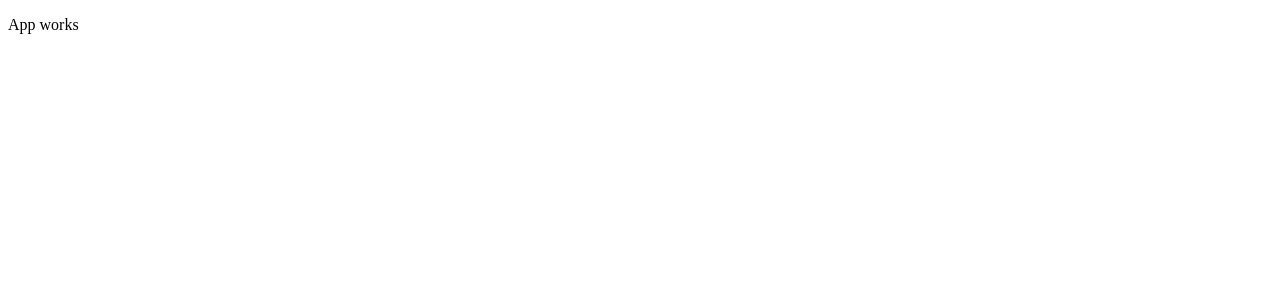
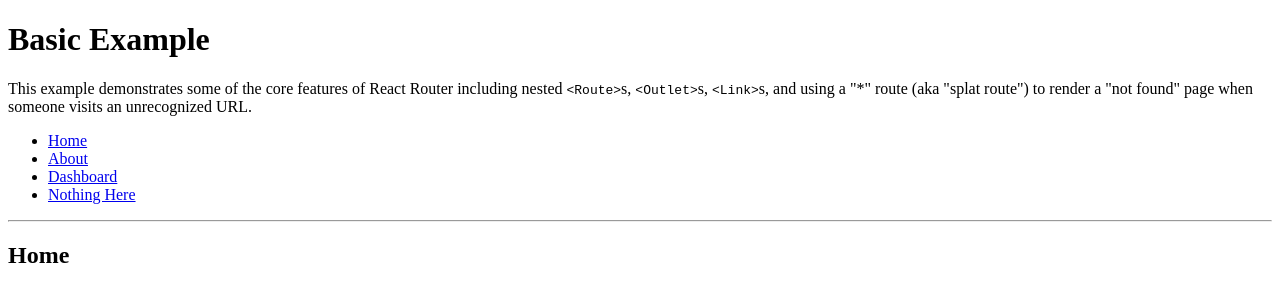
Before and after one commit to olsard7/router-example, a React (Create React App) app: page / in a window 1280 px wide. Shown: the top 302 px of the page. Built offline with nearby package versions, Linux system fonts and the light colour scheme.

Commit message:
add basic example

```diff
--- a/package.json
+++ b/package.json
@@ -6,8 +6,11 @@
     "@testing-library/jest-dom": "^5.16.4",
     "@testing-library/react": "^13.1.1",
     "@testing-library/user-event": "^13.5.0",
+    "history": "^5.3.0",
     "react": "^18.0.0",
     "react-dom": "^18.0.0",
+    "react-router": "^6.3.0",
+    "react-router-dom": "^6.3.0",
     "react-scripts": "5.0.1",
     "web-vitals": "^2.1.4"
   },
--- a/src/App.js
+++ b/src/App.js
@@ -1,5 +1,102 @@
-function App() {
-  return <p>App works</p>;
+import { Routes, Route, Outlet, Link } from "react-router-dom";
+
+const App = () => {
+  return (
+    <div>
+      <h1>Basic Example</h1>
+
+      <p>
+        This example demonstrates some of the core features of React Router
+        including nested <code>&lt;Route&gt;</code>s,{" "}
+        <code>&lt;Outlet&gt;</code>s, <code>&lt;Link&gt;</code>s, and using a
+        "*" route (aka "splat route") to render a "not found" page when someone
+        visits an unrecognized URL.
+      </p>
+
+      {/* Routes nest inside one another. Nested route paths build upon
+            parent route paths, and nested route elements render inside
+            parent route elements. See the note about <Outlet> below. */}
+      <Routes>
+        <Route path="/" element={<Layout />}>
+          <Route index element={<Home />} />
+          <Route path="about" element={<About />} />
+          <Route path="dashboard" element={<Dashboard />} />
+
+          {/* Using path="*"" means "match anything", so this route
+                acts like a catch-all for URLs that we don't have explicit
+                routes for. */}
+          <Route path="*" element={<NoMatch />} />
+        </Route>
+      </Routes>
+    </div>
+  );
+};
+
+function Layout() {
+  return (
+    <div>
+      {/* A "layout route" is a good place to put markup you want to
+          share across all the pages on your site, like navigation. */}
+      <nav>
+        <ul>
+          <li>
+            <Link to="/">Home</Link>
+          </li>
+          <li>
+            <Link to="/about">About</Link>
+          </li>
+          <li>
+            <Link to="/dashboard">Dashboard</Link>
+          </li>
+          <li>
+            <Link to="/nothing-here">Nothing Here</Link>
+          </li>
+        </ul>
+      </nav>
+
+      <hr />
+
+      {/* An <Outlet> renders whatever child route is currently active,
+          so you can think about this <Outlet> as a placeholder for
+          the child routes we defined above. */}
+      <Outlet />
+    </div>
+  );
+}
+
+function Home() {
+  return (
+    <div>
+      <h2>Home</h2>
+    </div>
+  );
+}
+
+function About() {
+  return (
+    <div>
+      <h2>About</h2>
+    </div>
+  );
+}
+
+function Dashboard() {
+  return (
+    <div>
+      <h2>Dashboard</h2>
+    </div>
+  );
+}
+
+function NoMatch() {
+  return (
+    <div>
+      <h2>Nothing to see here!</h2>
+      <p>
+        <Link to="/">Go to the home page</Link>
+      </p>
+    </div>
+  );
 }
 
 export default App;
--- a/src/index.js
+++ b/src/index.js
@@ -1,10 +1,13 @@
 import React from "react";
 import ReactDOM from "react-dom/client";
+import { BrowserRouter } from "react-router-dom";
 import App from "./App";
 
 const root = ReactDOM.createRoot(document.getElementById("root"));
 root.render(
   <React.StrictMode>
-    <App />
+    <BrowserRouter>
+      <App />
+    </BrowserRouter>
   </React.StrictMode>
 );
```
Also changed, not shown: 2 other files (tests, documents, lock files or other folders).
